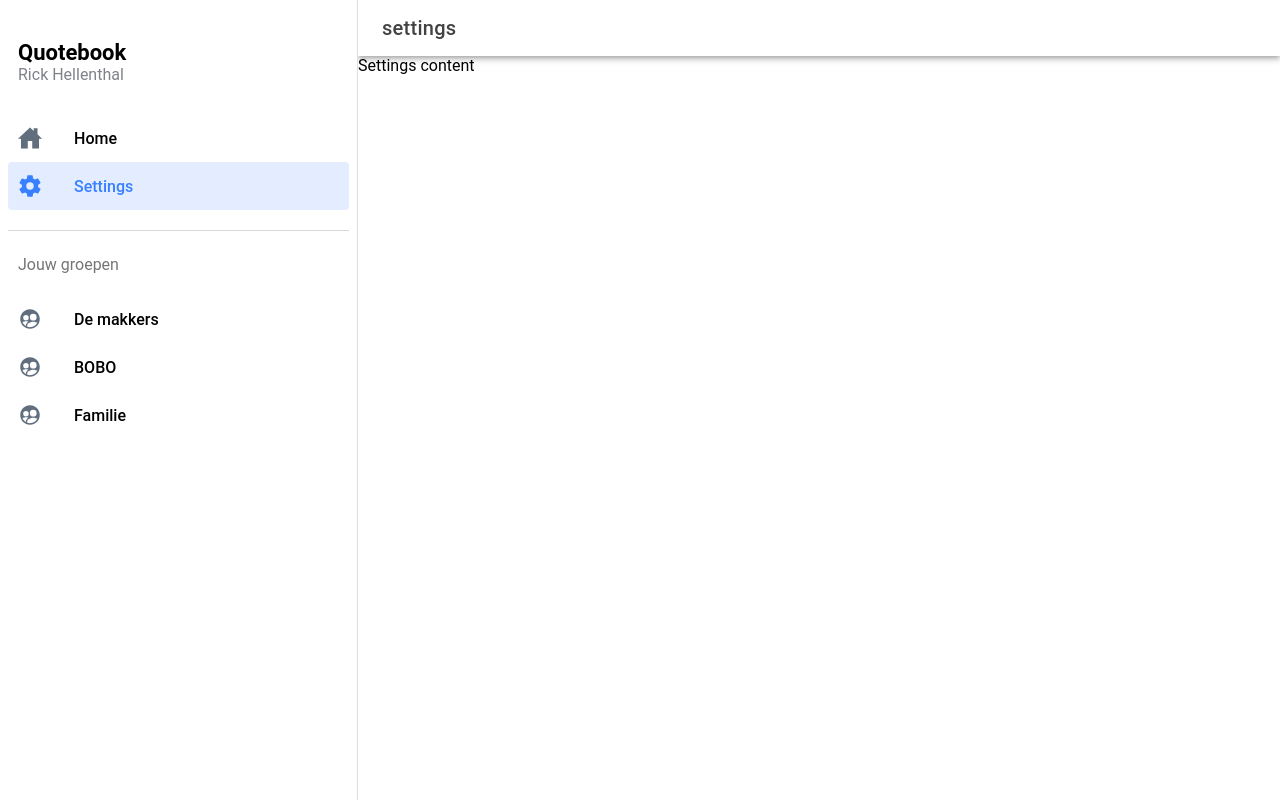
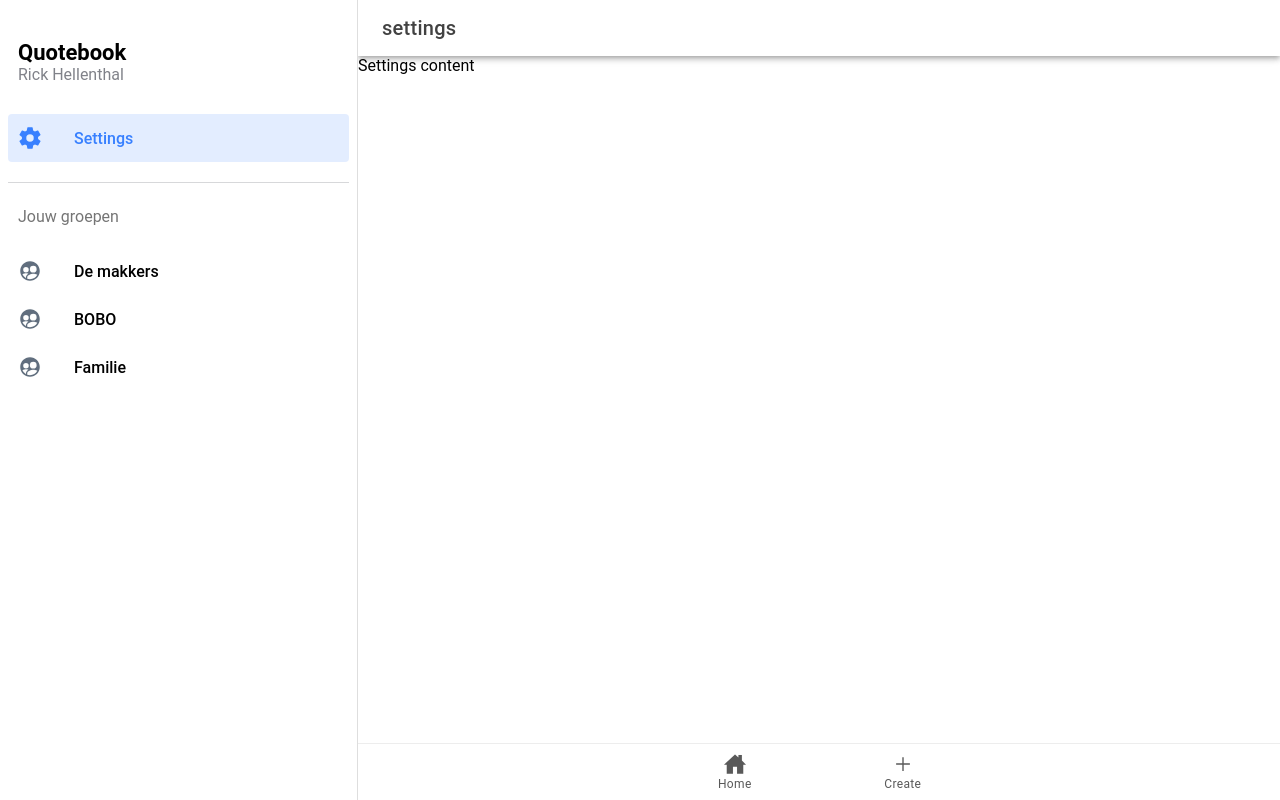
Before and after one commit to rickhellenthal/quotebook, a React (Create React App) app: page /settings in a window 1280 px wide. Built offline with nearby package versions, Linux system fonts and the light colour scheme.

Commit message:
Navigation and more routes

```diff
--- a/src/App.tsx
+++ b/src/App.tsx
@@ -1,4 +1,4 @@
-import { IonApp, IonRouterOutlet, IonSplitPane, setupIonicReact } from "@ionic/react";
+import { IonApp, IonIcon, IonLabel, IonRouterOutlet, IonSplitPane, IonTabBar, IonTabButton, IonTabs, setupIonicReact } from "@ionic/react";
 import { IonReactRouter } from "@ionic/react-router";
 import { Redirect, Route } from "react-router-dom";
 import Menu from "./components/Menu";
@@ -24,6 +24,8 @@ import "./theme/variables.css";
 import { GroupRoute } from "./routes/groupRoute/GroupRoute";
 import { SettingsRoute } from "./routes/settingsRoute/SettingsRoute";
 import { HomeRoute } from "./routes/homeRoute/HomeRoute";
+import { playCircle, radio, library, search } from "ionicons/icons";
+import { MainTabs } from "./routes/MainTabs";
 
 setupIonicReact();
 
@@ -33,19 +35,9 @@ export const App: React.FC = () => {
 			<IonReactRouter>
 				<IonSplitPane contentId="main">
 					<Menu />
+
 					<IonRouterOutlet id="main">
-						<Route path="/" exact={true}>
-							<Redirect to="/home" />
-						</Route>
-						<Route path="/home" exact={true}>
-							<HomeRoute />
-						</Route>
-						<Route path="/settings" exact={true}>
-							<SettingsRoute />
-						</Route>
-						<Route path="/groups/:id" exact={true}>
-							<GroupRoute />
-						</Route>
+						<MainTabs />
 					</IonRouterOutlet>
 				</IonSplitPane>
 			</IonReactRouter>
--- a/src/components/Menu.tsx
+++ b/src/components/Menu.tsx
@@ -13,12 +13,6 @@ interface AppPage {
 }
 
 const appPages: AppPage[] = [
-	{
-		title: "Home",
-		url: "/home",
-		iosIcon: homeOutline,
-		mdIcon: homeSharp,
-	},
 	{
 		title: "Settings",
 		url: "/settings",
@@ -42,7 +36,7 @@ const Menu: React.FC = () => {
 								<IonItem
 									className={location.pathname === appPage.url ? "selected" : ""}
 									routerLink={appPage.url}
-									routerDirection="none"
+									routerDirection="forward" // https://ionicframework.com/docs/api/nav to maybe go to forware
 									lines="none"
 									detail={false}
 								>
@@ -62,7 +56,7 @@ const Menu: React.FC = () => {
 								<IonItem
 									className={location.pathname === `/groups/${group.id}` ? "selected" : ""}
 									routerLink={`/groups/${group.id}`}
-									routerDirection="none"
+									routerDirection="forward"
 									lines="none"
 									detail={false}
 								>
--- a/src/components/page/Page.tsx
+++ b/src/components/page/Page.tsx
@@ -1,29 +1,34 @@
-import { IonButtons, IonContent, IonHeader, IonMenuButton, IonPage, IonTitle, IonToolbar } from "@ionic/react";
+import { IonBackButton, IonButtons, IonContent, IonHeader, IonMenuButton, IonPage, IonTitle, IonToolbar } from "@ionic/react";
 import "./Page.css";
 
 export interface PageProps {
 	title: string;
 	children?: React.ReactNode;
+	backButton?: boolean;
+	type?: "small" | "large";
 }
 
 export const Page = (props: PageProps) => {
+	const type = props.type || "small";
 	return (
 		<IonPage>
 			<IonHeader>
 				<IonToolbar>
-					<IonButtons slot="start">
-						<IonMenuButton />
-					</IonButtons>
+					<IonButtons slot="start">{props.backButton ? <IonBackButton></IonBackButton> : <IonMenuButton />}</IonButtons>
 					<IonTitle>{props.title}</IonTitle>
 				</IonToolbar>
 			</IonHeader>
 
 			<IonContent fullscreen>
-				<IonHeader collapse="condense">
-					<IonToolbar>
-						<IonTitle size="large">{props.title}</IonTitle>
-					</IonToolbar>
-				</IonHeader>
+				{type === "small" ? (
+					<IonHeader collapse="fade"></IonHeader>
+				) : (
+					<IonHeader collapse="fade">
+						<IonToolbar>
+							<IonTitle size="large">{props.title}</IonTitle>
+						</IonToolbar>
+					</IonHeader>
+				)}
 
 				{props.children}
 			</IonContent>
--- /dev/null
+++ b/src/routes/MainTabs.tsx
@@ -0,0 +1,57 @@
+import { IonTabs, IonTabBar, IonTabButton, IonIcon, IonLabel, IonRouterOutlet } from "@ionic/react";
+import {
+	playCircle,
+	radio,
+	library,
+	search,
+	addCircleOutline,
+	addCircleSharp,
+	homeOutline,
+	homeSharp,
+	addOutline,
+	addSharp,
+} from "ionicons/icons";
+import { Redirect, Route } from "react-router";
+import { GroupRoute } from "./groupRoute/GroupRoute";
+import { HomeRoute } from "./homeRoute/HomeRoute";
+import { SettingsRoute } from "./settingsRoute/SettingsRoute";
+import { CreateRoute } from "./createRoute/CreateRoute";
+
+export const MainTabs = () => {
+	return (
+		<IonTabs>
+			<IonRouterOutlet>
+				<Route path="/" exact={true}>
+					<Redirect to="/home" />
+				</Route>
+
+				{/* Tab routes */}
+				<Route path="/home" exact={true}>
+					<HomeRoute />
+				</Route>
+				<Route path="/create" exact={true}>
+					<CreateRoute />
+				</Route>
+
+				{/* Menu routes */}
+				<Route path="/settings" exact={true}>
+					<SettingsRoute />
+				</Route>
+				<Route path="/groups/:id" exact={true}>
+					<GroupRoute />
+				</Route>
+			</IonRouterOutlet>
+			<IonTabBar slot="bottom">
+				<IonTabButton tab="home" href="/home">
+					<IonIcon ios={homeOutline} md={homeSharp} />
+					<IonLabel>Home</IonLabel>
+				</IonTabButton>
+
+				<IonTabButton tab="create" href="/create">
+					<IonIcon ios={addOutline} md={addSharp} />
+					<IonLabel>Create</IonLabel>
+				</IonTabButton>
+			</IonTabBar>
+		</IonTabs>
+	);
+};
--- /dev/null
+++ b/src/routes/createRoute/CreateRoute.tsx
@@ -0,0 +1,10 @@
+import React from "react";
+import { Page } from "../../components/page/Page";
+
+export const CreateRoute = () => {
+	return (
+		<Page title={"Create"}>
+			<p>Create a new quote</p>
+		</Page>
+	);
+};
--- a/src/routes/groupRoute/GroupRoute.tsx
+++ b/src/routes/groupRoute/GroupRoute.tsx
@@ -6,5 +6,9 @@ export const GroupRoute: React.FC = () => {
 	const { id } = useParams<{ id: string }>();
 	const group = mockGroups.filter((x) => x.id === id)[0];
 
-	return <Page title={group?.name || id}>Group content</Page>;
+	return (
+		<Page title={group?.name || id} backButton>
+			Group content
+		</Page>
+	);
 };
--- a/src/routes/homeRoute/HomeRoute.tsx
+++ b/src/routes/homeRoute/HomeRoute.tsx
@@ -9,7 +9,7 @@ export const HomeRoute: React.FC = () => {
 	return (
 		<Page title={"Home"}>
 			{quotes.map((quote) => (
-				<IonCard>
+				<IonCard key={quote.id}>
 					<IonCardHeader>
 						<IonCardSubtitle>{quote.quote}</IonCardSubtitle>
 						{/* <IonCardTitle>{quote.date.toISOString()}</IonCardTitle> */}
@@ -19,12 +19,6 @@ export const HomeRoute: React.FC = () => {
 					</IonCardContent>
 				</IonCard>
 			))}
-
-			<IonFab horizontal="end" vertical="bottom">
-				<IonFabButton>
-					<IonIcon icon={addOutline} />
-				</IonFabButton>
-			</IonFab>
 		</Page>
 	);
 };
--- a/src/routes/settingsRoute/SettingsRoute.tsx
+++ b/src/routes/settingsRoute/SettingsRoute.tsx
@@ -1,5 +1,9 @@
 import { Page } from "../../components/page/Page";
 
 export const SettingsRoute: React.FC = () => {
-	return <Page title={"settings"}>Settings content</Page>;
+	return (
+		<Page title={"settings"} backButton>
+			Settings content
+		</Page>
+	);
 };
```
